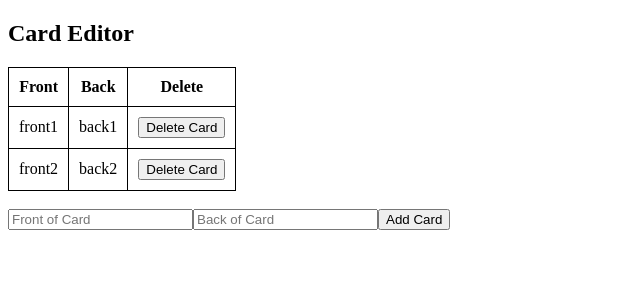
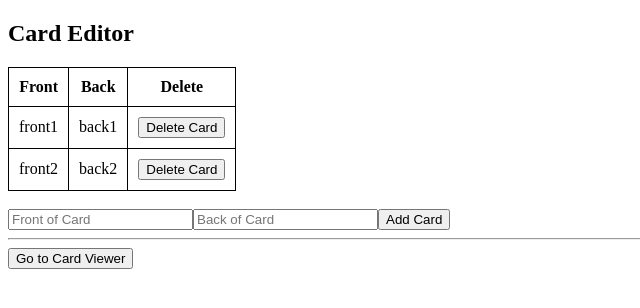
Before and after one commit to yayeetying/flashcards, a React (Create React App) app in the folder bootcamp/: page / in a window 1280 px wide. Shown: the top 308 px of the page, without its empty margins (0-640 px from the left). Built offline with nearby package versions, Linux system fonts and the light colour scheme; the HTML template or start-up script is replaced by a standard one.

Commit message:
week 2 task 3

```diff
--- a/bootcamp/src/App.js
+++ b/bootcamp/src/App.js
@@ -1,5 +1,6 @@
 import React from 'react';
 import CardEditor from './CardEditor';
+import CardViewer from './CardViewer';
 
 class App extends React.Component{
   constructor(props) {
@@ -9,6 +10,7 @@ class App extends React.Component{
         {front: 'front1', back: 'back1'},
         {front: 'front2', back: 'back2'}
       ],
+      editor: true,
     };
   }
 
@@ -25,13 +27,27 @@ class App extends React.Component{
     this.setState({cards});
   }
 
+  switchMode = () => this.setState({editor: !this.state.editor});
+
   render() {
-    // addCard (the function) and cards are props sent to CardEditor
-    return <CardEditor
-      addCard={this.addCard}
-      deleteCard={this.deleteCard}
-      cards={this.state.cards}
-    />;
+    if (this.state.editor) {
+      return (
+        // addCard (the function) and cards are props sent to CardEditor
+        <CardEditor
+          addCard={this.addCard}
+          deleteCard={this.deleteCard}
+          cards={this.state.cards}
+          switchMode={this.switchMode}
+        />
+      );
+    }
+    else {
+      return (
+        <CardViewer
+          switchMode={this.switchMode}
+        />
+      )
+    }
   }
 }
 
--- a/bootcamp/src/CardEditor.js
+++ b/bootcamp/src/CardEditor.js
@@ -65,6 +65,8 @@ class CardEditor extends React.Component {
                     onChange={this.handleChange}
                 />
                 <button onClick={this.addCard}>Add Card</button>
+                <hr/>
+                <button onClick={this.props.switchMode}>Go to Card Viewer</button>
             </div>
         );
     }
--- /dev/null
+++ b/bootcamp/src/CardViewer.js
@@ -0,0 +1,15 @@
+import React from 'react';
+
+class CardViewer extends React.Component {
+    render() {
+        return (
+            <div>
+                <h2>Card Viewer</h2>
+                <hr/>
+                <button onClick={this.props.switchMode}>Go to Card Editor</button>
+            </div>
+        );
+    }
+}
+
+export default CardViewer;
```
